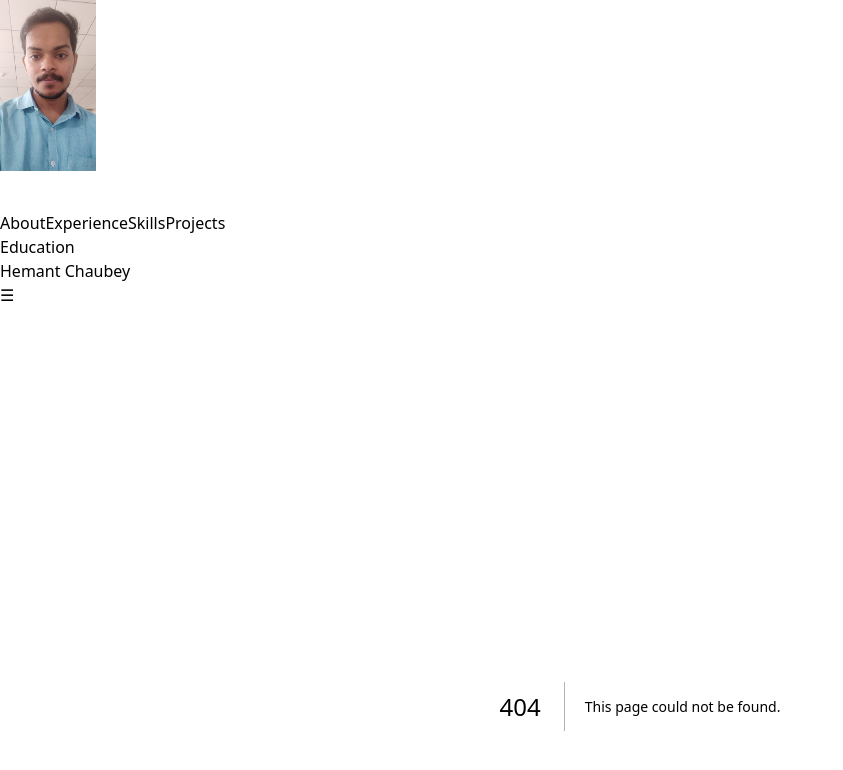
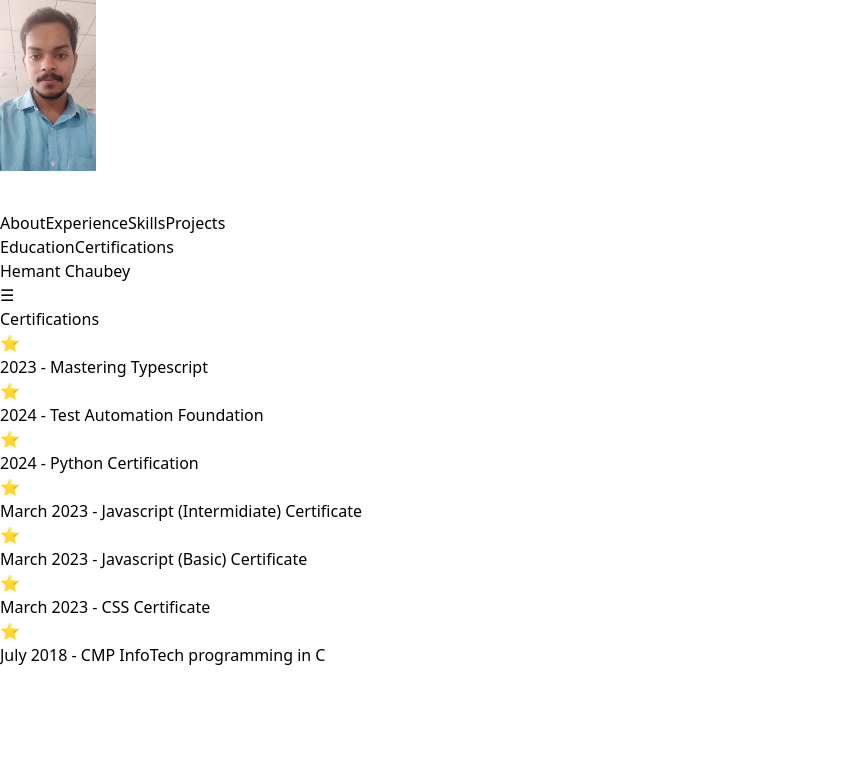
Before and after one commit to Hemantchuabey/Hemant-Chaubey-Portfolio, a Next.js app: page /Certification in a window 1280 px wide. Before the commit this address had no page. Shown: the top 770 px of the page, without its empty margins (0-843 px from the left). Built offline with nearby package versions, Linux system fonts and the light colour scheme.

Commit message:
Added Certification details

```diff
--- /dev/null
+++ b/src/app/Certification/page.tsx
@@ -0,0 +1,56 @@
+"use client";
+
+const Certifications = () => {
+  const certifications = [
+    {
+      date: "2023",
+      title: "Mastering Typescript",
+    },
+    {
+      date: "2024",
+      title: "Test Automation Foundation",
+    },
+    {
+      date: "2024",
+      title: "Python Certification",
+    },
+    {
+      date: "March 2023",
+      title: "Javascript (Intermidiate) Certificate",
+    },
+    {
+      date: "March 2023",
+      title: "Javascript (Basic) Certificate",
+    },
+    {
+      date: "March 2023",
+      title: "CSS Certificate",
+    },
+    {
+      date: "July 2018",
+      title: "CMP InfoTech programming in C",
+    },
+  ];
+
+  return (
+    <section id="certification" className="p-8 bg-white">
+      <h2 className="text-4xl font-bold mb-8 text-orange-600">
+        Certifications
+      </h2>
+      <ul className="space-y-4">
+        {certifications.map((cert, index) => (
+          <li key={index} className="flex items-start space-x-4">
+            <span className="text-orange-600 text-lg">⭐</span>
+            <div>
+              <p className="text-lg font-medium text-gray-600 hover:text-gray-900">
+                {cert.date} - {cert.title}
+              </p>
+            </div>
+          </li>
+        ))}
+      </ul>
+    </section>
+  );
+};
+
+export default Certifications;
--- a/src/app/Features/Sidebar.tsx
+++ b/src/app/Features/Sidebar.tsx
@@ -14,7 +14,7 @@ const Sidebar = () => {
       { name: "Skills", id: "skills" },
       { name: "Projects", id: "projects" },
       { name: "Education", id: "education" },
-      // { name: "Certifications", id: "certification" },
+      { name: "Certifications", id: "certification" },
       // { name: "Interest", id: "interest" },
     ],
     []
--- a/src/app/page.tsx
+++ b/src/app/page.tsx
@@ -1,4 +1,5 @@
 import About from "./About/page";
+import Certifications from "./Certification/page";
 import Education from "./Education/page";
 import Experience from "./Experience/page";
 import Projects from "./Projects/page";
@@ -22,6 +23,9 @@ export default function Home() {
       <section id="education" className="h-screen px-6 py-10">
         <Education />
       </section>
+      <section id="certification" className="h-screen px-6 py-10">
+        <Certifications />
+      </section>
     </main>
   );
 }
```
